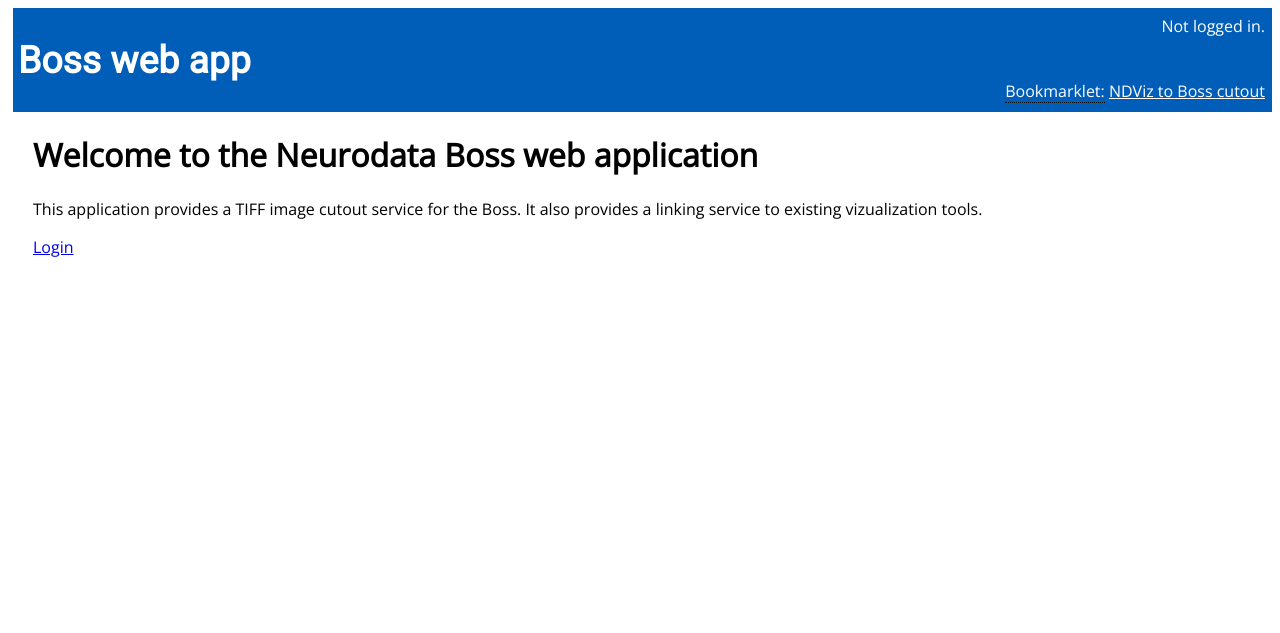
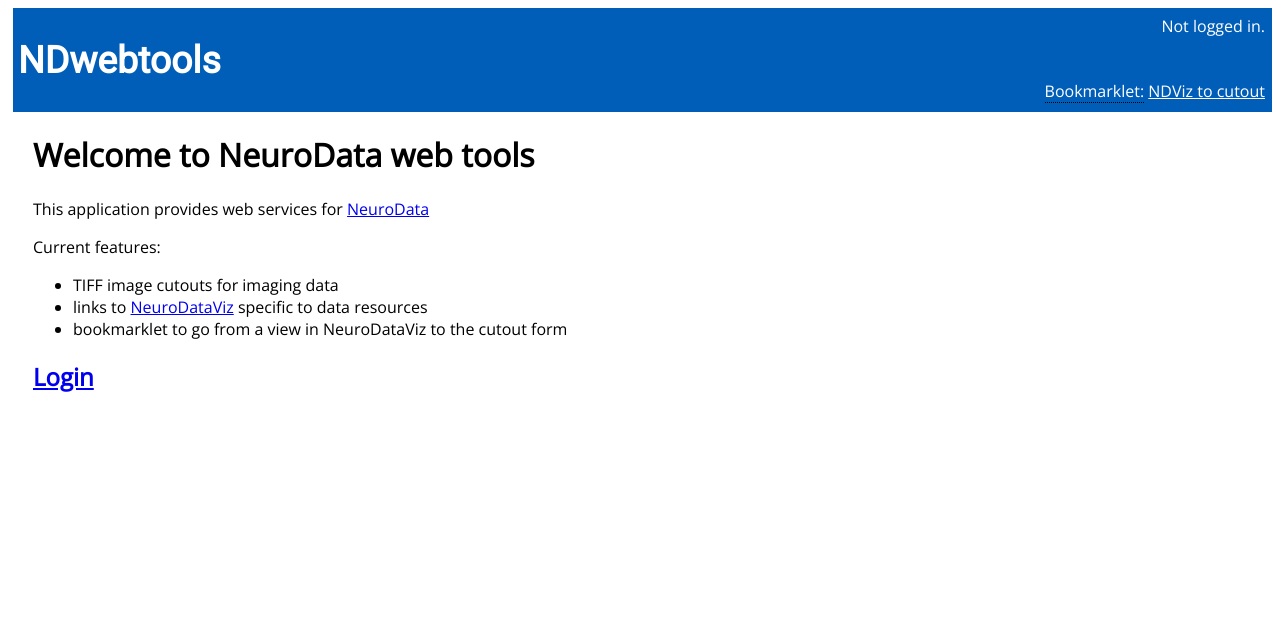
Before and after one commit to neurodata-nomads/ndwebtools, a Django app: page / in a window 1280 px wide. Shown: the top 633 px of the page. Run offline with Django 3.2, Linux system fonts and the light colour scheme; parts of the project's set-up code (start-up, migrations or seed data) failed here and were passed over.

Commit message:
Naming changes
Better explanation of services provided

Moved the back link above each nav. page where it feels more useful

```diff
--- a/synaptogram/templates/synaptogram/base.html
+++ b/synaptogram/templates/synaptogram/base.html
@@ -1,15 +1,14 @@
 {% load staticfiles %}
 <html>
 <head>
-    <title>Boss Web App</title>
+    <title>NDwebtools</title>
     <link rel="stylesheet" href="{% static 'css/default.css' %}">
     <link href="https://fonts.googleapis.com/css?family=Open+Sans|Roboto" rel="stylesheet">
 </head>
 
 <body>
     <div class="page-header">
-        <h1><a href="/">Boss web app</a></h1>
-
+        <h1><a href="/">NDwebtools</a></h1>
 
         {% include 'synaptogram/logout_link.html' %}
         {% include 'synaptogram/bookmarklet_link.html' %}
--- a/synaptogram/templates/synaptogram/bookmarklet_link.html
+++ b/synaptogram/templates/synaptogram/bookmarklet_link.html
@@ -3,6 +3,6 @@
         <span class="tooltiptext">Drag to bookmark bar and click in NDViz to go to cutout form</span>
     </div>
 
-    <a class="bml" href="javascript:(function(){window.open('http://ben-dev.neurodata.io/sgram_from_ndviz?url='+encodeURIComponent(location.href))})();">NDViz to Boss cutout
+    <a class="bml" href="javascript:(function(){window.open('http://ben-dev.neurodata.io/sgram_from_ndviz?url='+encodeURIComponent(location.href))})();">NDViz to cutout
     </a>
 </div>
--- a/synaptogram/templates/synaptogram/index.html
+++ b/synaptogram/templates/synaptogram/index.html
@@ -1,20 +1,28 @@
 {% extends 'synaptogram/base.html' %}
 {% block content %}
 
-<h1>Welcome to the Neurodata Boss web application</h1>
+<h1>Welcome to NeuroData web tools</h1>
 
 <p>
-This application provides a TIFF image cutout service for the Boss.  It also provides a linking service to existing vizualization tools.
+This application provides web services for <a href="https://neurodata.io">NeuroData</a>
 </p>
 
-<p>
+<p>Current features:
+    <ul>
+        <li>TIFF image cutouts for imaging data</li>
+        <li>links to <a href="https://viz.boss.neurodata.io/">NeuroDataViz</a> specific to data resources</li>
+        <li>bookmarklet to go from a view in NeuroDataViz to the cutout form</li>
+    </ul>
+</p>
+
+<h2>
 <a href="{% url 'synaptogram:coll_list' %}">
     {% if user.is_authenticated %}
-    List collections
+        List collections
     {% else %}
-    Login
+        Login
     {% endif %}
 </a>
-</p>
+</h2>
 
 {% endblock %}
```
Also changed, not shown: synaptogram/templates/synaptogram/coll_list.html (+5 -3 lines), synaptogram/templates/synaptogram/cutout.html (+7 -5 lines), synaptogram/templates/synaptogram/exp_list.html (+7 -6 lines).
